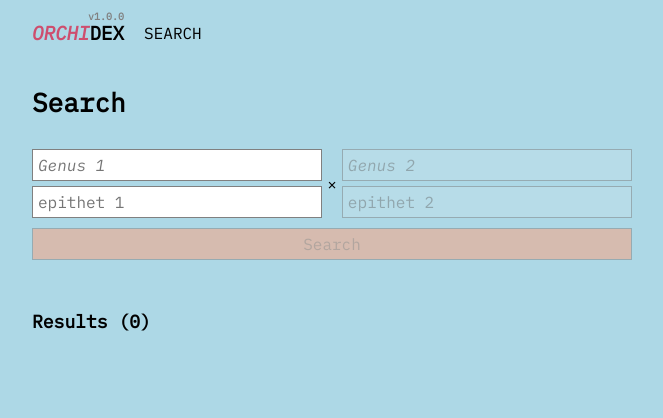
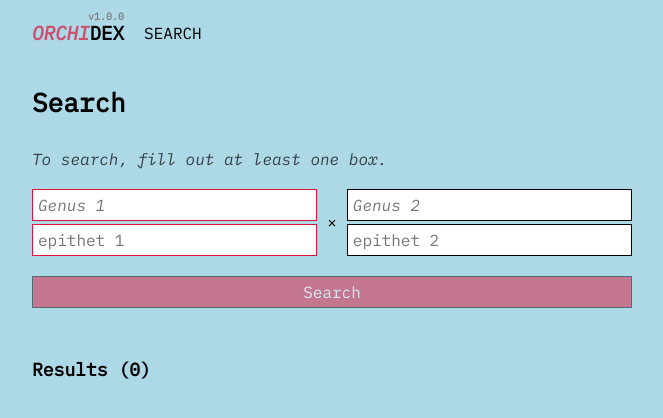
Before and after one commit to sighrobot/orchidex, a Next.js app: page /search in a window 1280 px wide. Shown: the top 418 px of the page, without its empty margins (108-771 px from the left). Built offline with nearby package versions, Linux system fonts and the light colour scheme.

Commit message:
more search

```diff
--- a/pages/search.js
+++ b/pages/search.js
@@ -83,6 +83,9 @@ export default function Index() {
       <h2>Search</h2>
 
       <form onSubmit={handleSubmit}>
+        <p>
+          <em>To search, fill out at least one box.</em>
+        </p>
         <div>
           <span>
             <input
@@ -109,7 +112,7 @@ export default function Index() {
             <input
               autoComplete="off"
               name="genus"
-              disabled={!value.genus && !value.epithet}
+              // disabled={!value.genus && !value.epithet}
               onChange={handleChange2}
               placeholder="Genus 2"
               style={{ fontStyle: "italic" }}
@@ -119,7 +122,7 @@ export default function Index() {
             <br />
             <input
               autoComplete="off"
-              disabled={!value.genus && !value.epithet}
+              // disabled={!value.genus && !value.epithet}
               name="epithet"
               onChange={handleChange2}
               placeholder="epithet 2"
@@ -128,7 +131,13 @@ export default function Index() {
             />
           </span>
         </div>
-        <button disabled={!value.genus && !value.epithet} type="submit">
+
+        <button
+          disabled={
+            !value.genus && !value.epithet && !value2.genus && !value2.epithet
+          }
+          type="submit"
+        >
           Search
         </button>
       </form>
--- a/styles/globals.css
+++ b/styles/globals.css
@@ -177,11 +177,11 @@ form > div > span:not(:nth-child(2)) {
 }
 
 form > div > span:nth-child(2) {
-  margin: 0 5px;
+  margin: 0 10px;
 }
 
 form > *:not(:first-child) {
-  margin-top: 10px;
+  margin-top: 20px;
 }
 
 input[type="search"] {
@@ -192,14 +192,24 @@ input[type="search"] {
 }
 
 input[type="search"]:first-child {
-  margin-bottom: 5px;
+  margin-bottom: 2.5px;
+}
+
+form > div > span:first-child input[type="search"] {
+  border: 1px solid crimson;
+}
+
+form > div > span:last-child input[type="search"] {
+  border: 1px solid black;
 }
 
 button[type="submit"] {
-  border: 1px solid gray;
+  border: 1px solid black;
   width: 100%;
   padding: 5px;
-  background: lightsalmon;
+  background: crimson;
+  color: white;
+  cursor: pointer;
 }
 input[type="search"][disabled],
 button[type="submit"][disabled] {
```
